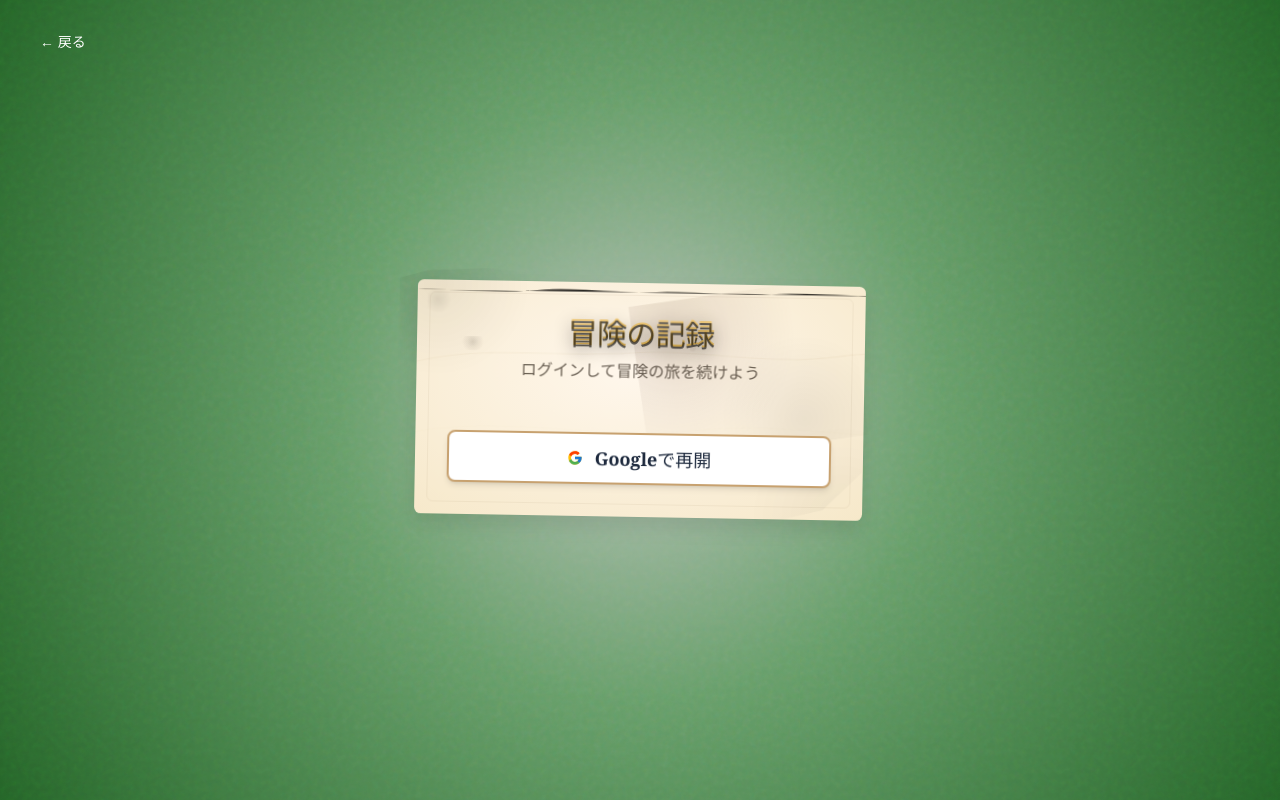
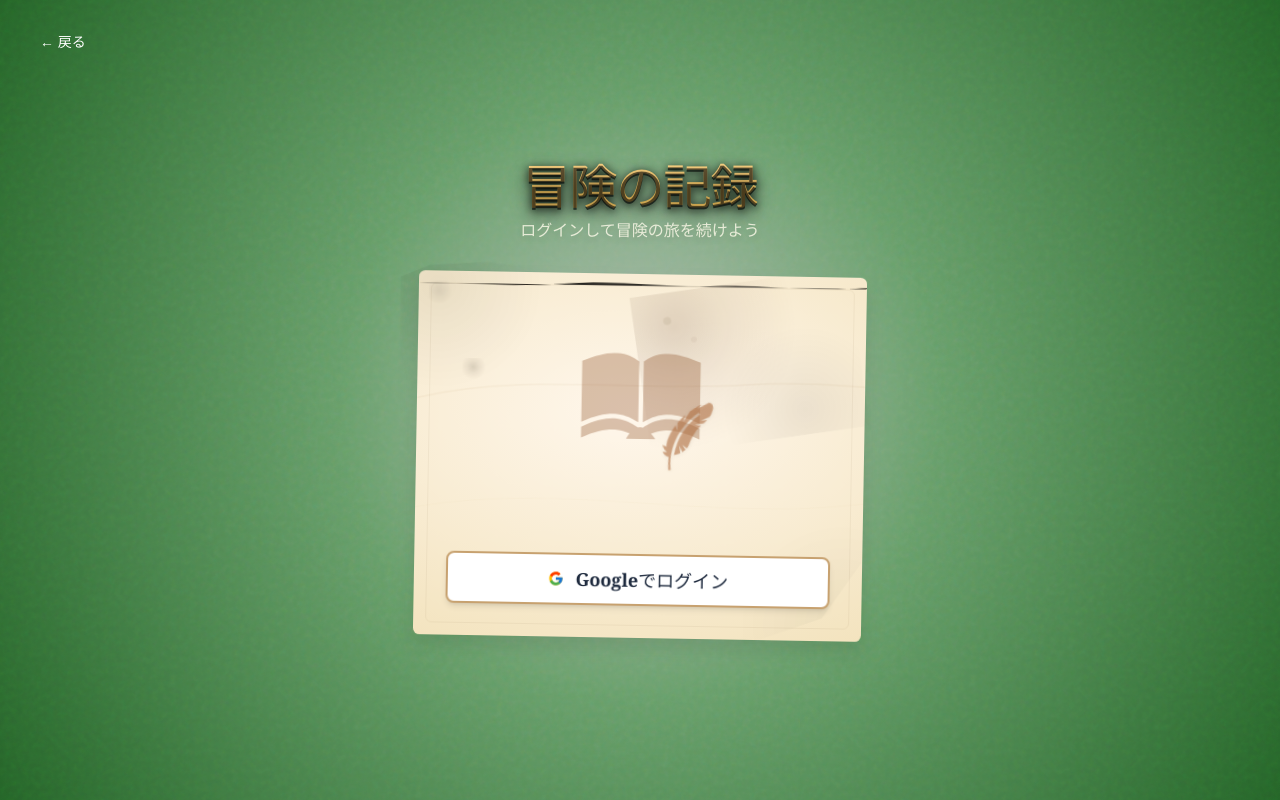
Before and after one commit to RiTa-23/TRI-Survivor, a React app in the folder frontend/: page /auth in a window 1280 px wide. Built offline with nearby package versions, Linux system fonts and the light colour scheme; no server answers; the HTML template or start-up script is replaced by a standard one.

Commit message:
feat: Googleログイン機能を備えた認証画面を追加

```diff
--- a/frontend/src/features/auth/AuthScreen.tsx
+++ b/frontend/src/features/auth/AuthScreen.tsx
@@ -3,11 +3,14 @@ import { useNavigate } from "react-router-dom";
 import { Button } from "@/components/ui/button";
 import { useAuthStore } from "@/store/authStore";
 import { FcGoogle } from "react-icons/fc";
+import { GiOpenBook, GiFeather } from "react-icons/gi";
+import { Loader2 } from "lucide-react";
 
 export default function AuthScreen() {
     const navigate = useNavigate();
     const { signInWithGoogle, user } = useAuthStore();
     const [error, setError] = useState<string | null>(null);
+    const [isLoading, setIsLoading] = useState(false);
 
     useEffect(() => {
         if (user) {
@@ -17,11 +20,13 @@ export default function AuthScreen() {
 
     const handleGoogleLogin = async () => {
         setError(null);
+        setIsLoading(true);
         try {
             await signInWithGoogle();
         } catch (err) {
             console.error("Login failed:", err);
             setError("Googleログインに失敗しました。もう一度お試しください。");
+            setIsLoading(false);
         }
     };
 
@@ -40,6 +45,12 @@ export default function AuthScreen() {
                 </Button>
             </div>
 
+            {/* タイトル＆サブタイトル（カードの外へ移動） */}
+            <div className="relative z-20 text-center mb-8">
+                <h2 className="text-4xl md:text-5xl font-black fantasy-title mb-2 tracking-tight text-amber-100 drop-shadow-[0_2px_4px_rgba(0,0,0,0.8)]">冒険の記録</h2>
+                <p className="text-amber-50/80 font-serif drop-shadow-md">ログインして冒険の旅を続けよう</p>
+            </div>
+
             <div className="w-full max-w-md parchment-realistic p-10 relative z-10 shadow-2xl transform rotate-1">
                 {/* 羊皮紙の質感オーバーレイ */}
                 <div className="fibers" aria-hidden />
@@ -48,10 +59,14 @@ export default function AuthScreen() {
                 <div className="ink-bleed one" aria-hidden />
                 <div className="inner-band" />
 
-                <div className="relative z-10 content text-center space-y-8">
-                    <div>
-                        <h2 className="text-3xl font-black fantasy-title mb-2 tracking-tight">冒険の記録</h2>
-                        <p className="parchment-text opacity-70 font-serif">ログインして冒険の旅を続けよう</p>
+                <div className="relative z-10 content text-center space-y-8 flex flex-col justify-end min-h-[300px]">
+
+                    {/* イラストエリア（アイコンで代用） */}
+                    <div className="absolute top-0 left-0 w-full h-[60%] flex items-center justify-center opacity-70 pointer-events-none">
+                         <div className="relative">
+                            <GiOpenBook className="w-32 h-32 text-amber-900/40" />
+                            <GiFeather className="w-16 h-16 text-amber-800/60 absolute -bottom-2 -right-4 transform -rotate-12 drop-shadow-sm" />
+                         </div>
                     </div>
 
                     {error && (
@@ -63,10 +78,20 @@ export default function AuthScreen() {
                     <div className="space-y-4 pt-4">
                         <Button
                             onClick={handleGoogleLogin}
-                            className="w-full py-6 bg-white hover:bg-slate-50 text-slate-800 border-2 border-[#c7a16f] shadow-md font-bold text-lg flex items-center justify-center gap-3 transition-transform hover:scale-[1.02] active:scale-[0.98]"
+                            disabled={isLoading}
+                            className="w-full py-6 bg-white hover:bg-slate-50 text-slate-800 border-2 border-[#c7a16f] shadow-md font-bold text-lg flex items-center justify-center gap-3 transition-transform hover:scale-[1.02] active:scale-[0.98] disabled:opacity-70 disabled:cursor-not-allowed disabled:hover:scale-100"
                         >
-                            <FcGoogle className="w-6 h-6" />
-                            Googleで再開
+                            {isLoading ? (
+                                <>
+                                    <Loader2 className="w-6 h-6 animate-spin text-[#c7a16f]" />
+                                    <span className="text-slate-600">読み込み中...</span>
+                                </>
+                            ) : (
+                                <>
+                                    <FcGoogle className="w-6 h-6" />
+                                    Googleでログイン
+                                </>
+                            )}
                         </Button>
                     </div>
 
```
